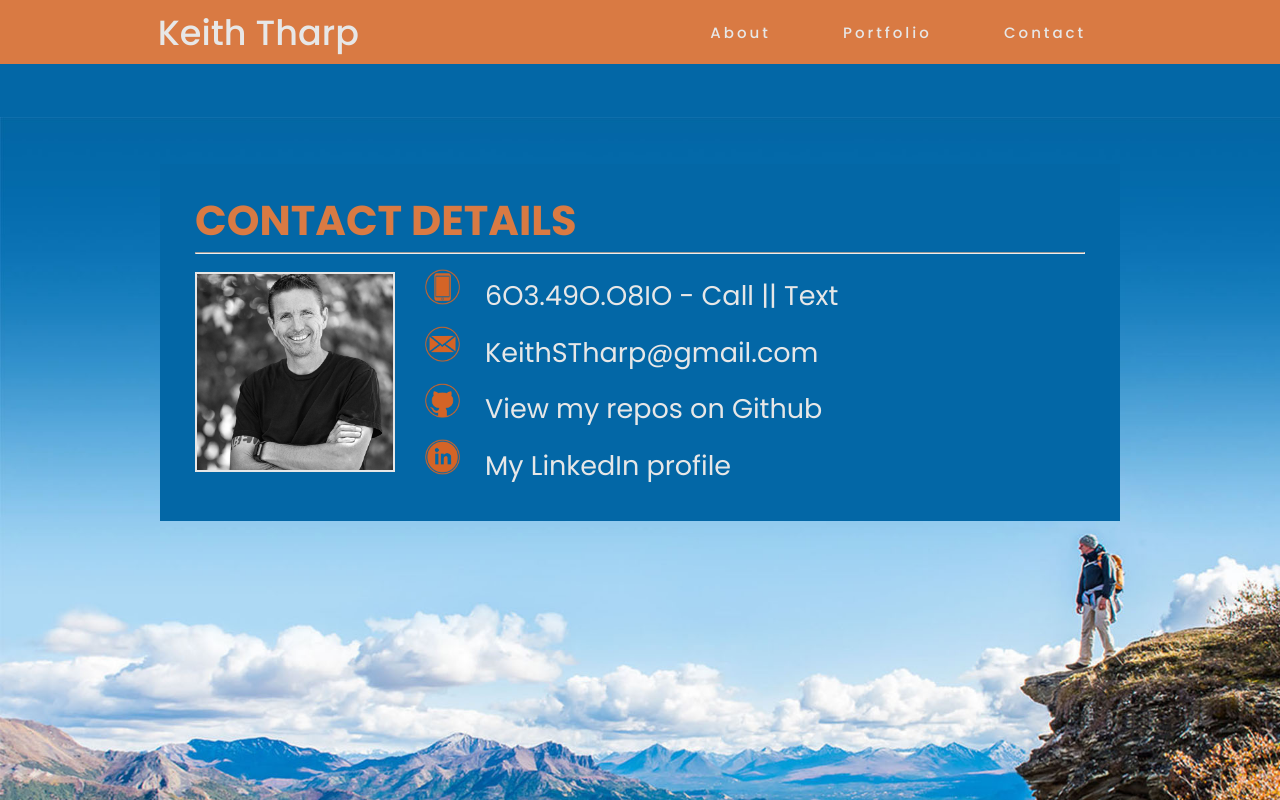
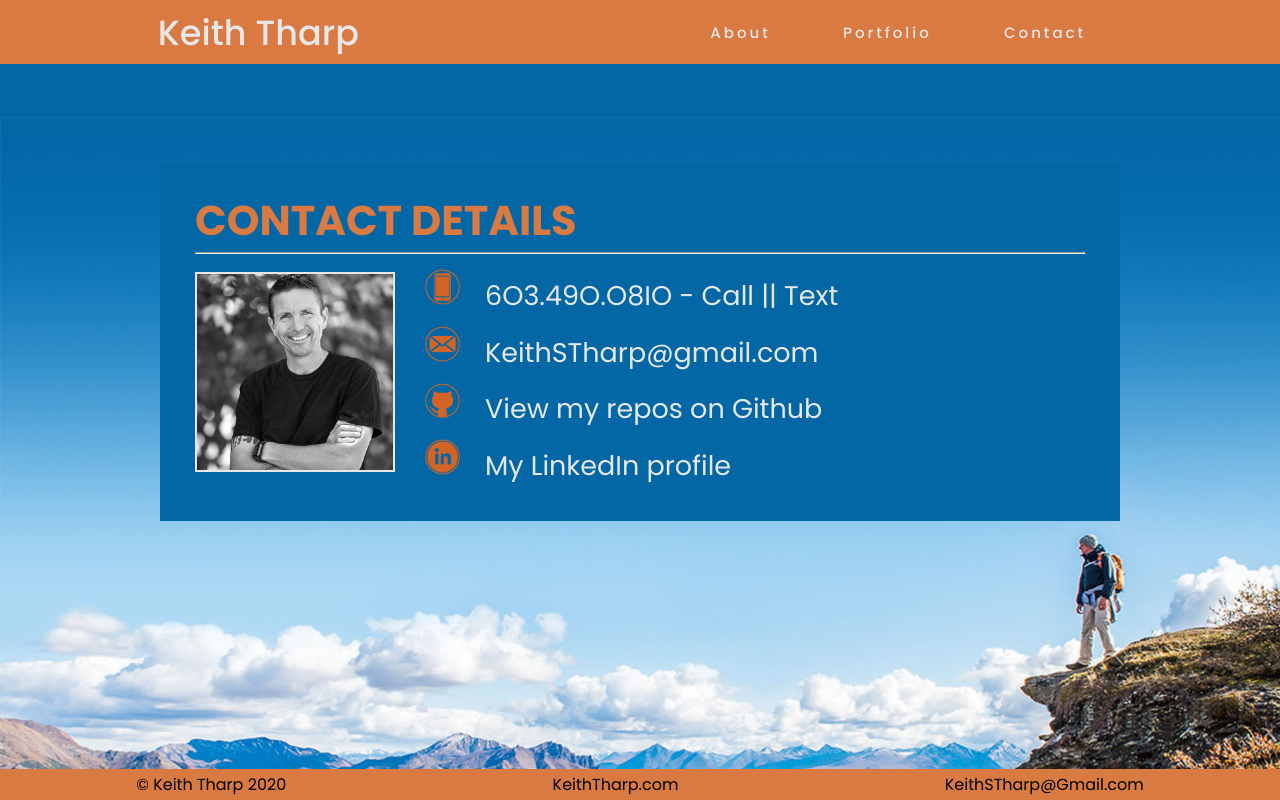
Before and after one commit to keiththarp/Portfolio-Reaction, a React (Create React App) app: page /contact in a window 1280 px wide. Built offline with nearby package versions, Linux system fonts and the light colour scheme.

Commit message:
footer built and working

```diff
--- a/src/App.css
+++ b/src/App.css
@@ -167,6 +167,9 @@ div.portfolio-container {
   font-size: 1.3em;
   padding: 25px 35px;
 }
+div.portfolio-buffer {
+  padding: 125px;
+}
 
 /* Card Styles */
 div.project-card {
@@ -188,6 +191,20 @@ img.portfolio-icon {
 }
 .project-card a:hover {
   color: #D97A43;
+}
+
+/* Footer styles */
+section.footer-section {
+  margin-top: 10px;
+  padding: 3px;
+  background-color: #D97A43;
+  position: fixed;
+  bottom: 0;
+  left: 0;
+  width: 100%;
+  display: flex;
+  flex-wrap: wrap;
+  justify-content: space-around;
 }
 
 /* Small screen styles */
--- a/src/App.tsx
+++ b/src/App.tsx
@@ -6,6 +6,7 @@ import Home from './views/Home';
 import About from './views/About';
 import Contact from './views/Contact';
 import Portfolio from './views/Portfolio';
+import Footer from './components/Footer'
 
 function App() {
   return (
@@ -18,6 +19,7 @@ function App() {
           <Route path="/portfolio" exact component={Portfolio} />
           <Route path="/contact" exact component={Contact} />
         </Switch>
+        <Footer />
       </div>
     </BrowserRouter>
   );
--- a/src/components/Footer.tsx
+++ b/src/components/Footer.tsx
@@ -1,12 +1,19 @@
 import React from "react";
+
+const currentYear = new Date().getFullYear();
 
 export default function Footer() {
   return (
-    <section>
-      <div>
-        Footer
+    <section className="footer-section">
+      <div className="">
+        &copy; Keith Tharp {currentYear}
       </div>
-
+      <div className="">
+        KeithTharp.com
+        </div>
+      <div className="">
+        KeithSTharp@Gmail.com
+        </div>
     </section>
   )
 
--- a/src/views/Portfolio.tsx
+++ b/src/views/Portfolio.tsx
@@ -13,7 +13,7 @@ export default function Portfolio() {
           return <ProjectCard key={index} project={project} />;
         })}
       </div>
-
+      <div className="portfolio-buffer"></div>
     </section>
   )
 
```
